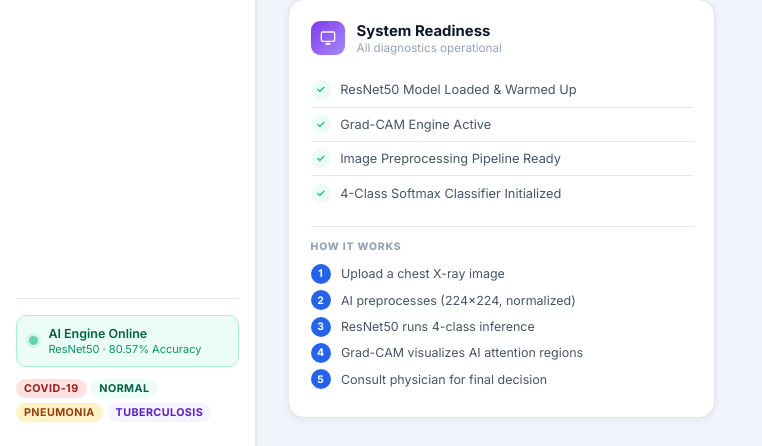
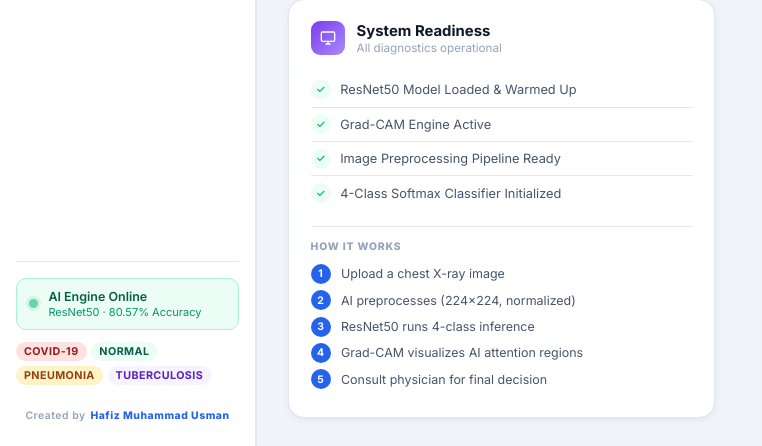
Before and after one commit to hmusman2804045-max/Multi-Class-Medical-Image-Classification-System-Chest-X-ray-Based-, a Flask app: page / in a window 1280 px wide. Shown: the part 592-1038 px from the top of the page, without its empty margins (0-762 px from the left). Run offline with Flask 3, Linux system fonts and the light colour scheme.

Commit message:
feat: Add creator credit in sidebar

```diff
--- a/templates/index.html
+++ b/templates/index.html
@@ -63,6 +63,10 @@
                     <span class="tag normal">Normal</span>
                     <span class="tag pneu">Pneumonia</span>
                     <span class="tag tb">Tuberculosis</span>
+                </div>
+                <div style="margin-top: 1.5rem; text-align: center; font-size: 0.65rem; color: var(--txt-muted); font-weight: 600; letter-spacing: 0.05em; display: flex; align-items: center; justify-content: center; gap: 0.3rem;">
+                    <span>Created by</span>
+                    <span style="color: var(--blue); font-weight: 800;">Hafiz Muhammad Usman</span>
                 </div>
             </div>
         </aside>
```
